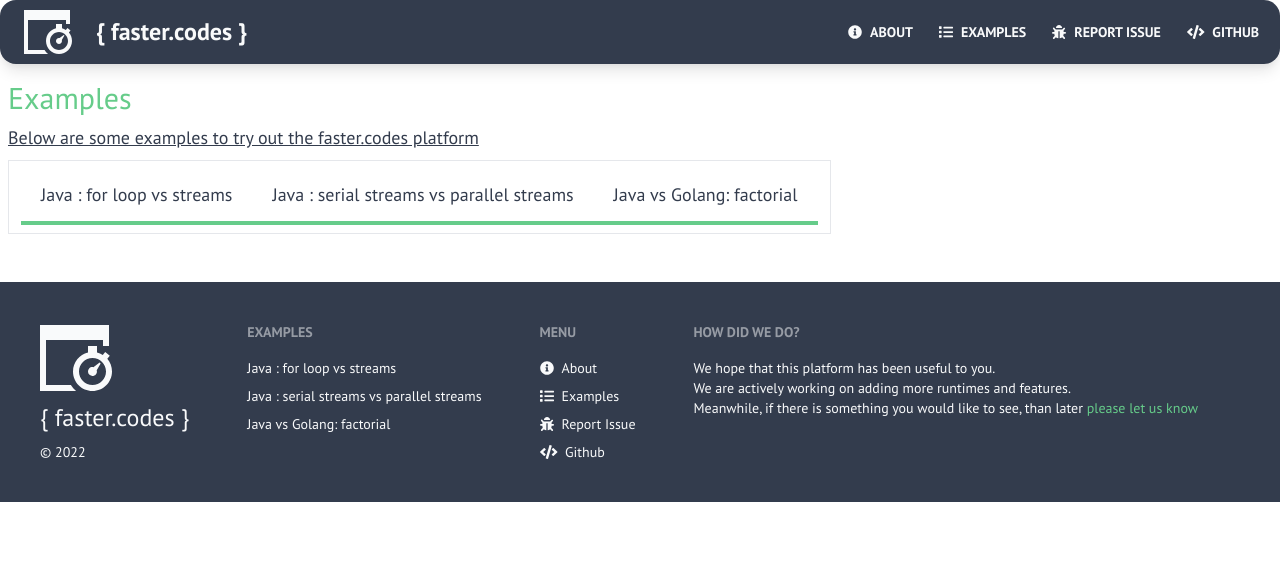
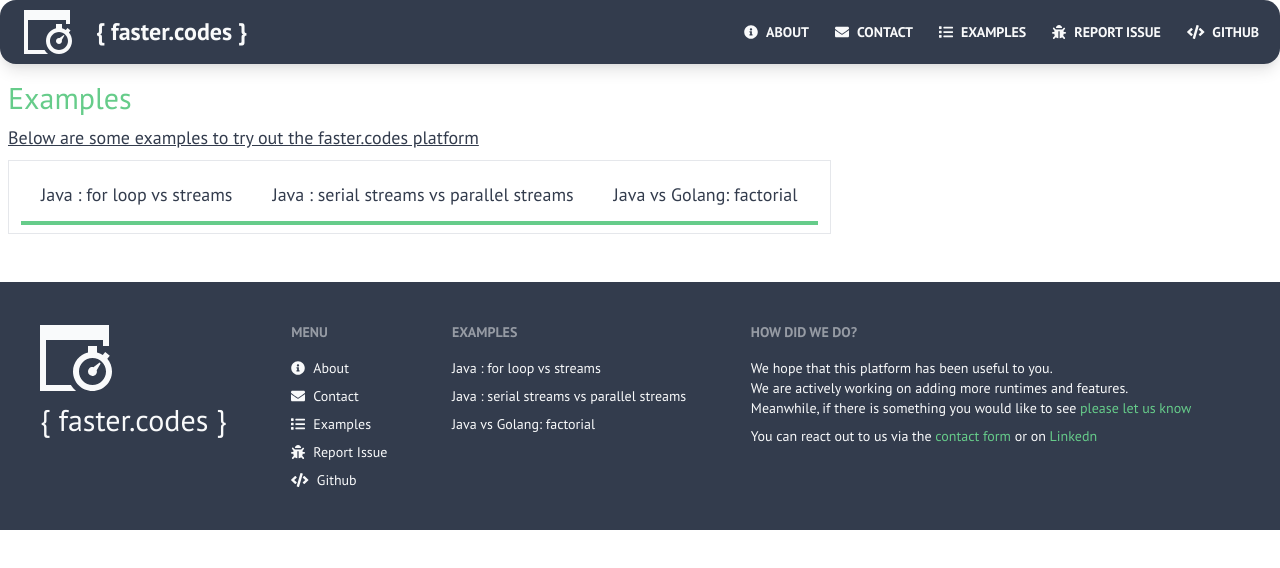
Before and after one commit to anuragashok/faster.codes, a Next.js app in the folder web/: page /examples in a window 1280 px wide. Shown: the top 568 px of the page. Built offline with nearby package versions, Linux system fonts and the light colour scheme.

Commit message:
add more info and links

```diff
--- a/web/components/Dropdown.tsx
+++ b/web/components/Dropdown.tsx
@@ -64,6 +64,11 @@ const DropDown: React.FC<Props> = ({ lang, onChange }) => {
                 </li>
               );
             })}
+            <li>
+              <a className="p-0.5 opacity-60">
+                Support for more runtimes coming soon
+              </a>
+            </li>
           </ul>
         )}
       </div>
--- a/web/components/Footer.tsx
+++ b/web/components/Footer.tsx
@@ -7,6 +7,7 @@ import {
   faList,
   faBug,
   faCode,
+  faEnvelope,
 } from "@fortawesome/free-solid-svg-icons";
 
 const Footer: React.FC = () => {
@@ -28,23 +29,13 @@ const Footer: React.FC = () => {
                 >
                   <path d="M16 10.174v-2.174h3v2.174c.689.163 1.335.436 1.92.799l.816-.973 1.532 1.286-.83.989c.974 1.137 1.562 2.613 1.562 4.225 0 3.587-2.913 6.5-6.5 6.5s-6.5-2.913-6.5-6.5c0-3.071 2.135-5.648 5-6.326zm7-9.174v7h-2v-2h-19v15h8.289c.472.754 1.059 1.429 1.736 2h-12.025v-22h23zm-5.5 11c2.484 0 4.5 2.016 4.5 4.5s-2.016 4.5-4.5 4.5-4.5-2.016-4.5-4.5 2.016-4.5 4.5-4.5zm2.368 1.49l-2.076 1.562c-.503-.103-1.045.051-1.413.461-.548.615-.496 1.558.119 2.107.614.55 1.558.497 2.107-.117.367-.412.459-.967.3-1.456l1.303-2.255-.34-.302z" />
                 </svg>
-                <p className="text-2xl mt-2">
+                <p className="text-3xl mt-2">
                   &#123;&nbsp;faster.codes&nbsp;&#125;
                 </p>
               </a>
             </Link>
-            <p>&copy; 2022</p>
           </div>
-          <div>
-            <span className="footer-title">Examples</span>
-            {examples.map((v) => {
-              return (
-                <Link href={v.link}>
-                  <a className="link link-hover">{v.title}</a>
-                </Link>
-              );
-            })}
-          </div>
+
           <div>
             <span className="footer-title">Menu</span>
             <a href="/about">
@@ -54,13 +45,26 @@ const Footer: React.FC = () => {
               />
               About
             </a>
-            <a href="/examples">
+            <a
+              href="https://forms.gle/U4ZrUXwT9GCfFKcv6"
+              target="_blank"
+              rel="noreferrer"
+            >
               <FontAwesomeIcon
                 className="inline-block w-5 mr-2 stroke-current align-middle"
-                icon={faList}
+                icon={faEnvelope}
               />
-              Examples
+              Contact
             </a>
+            <Link href="/examples">
+              <a>
+                <FontAwesomeIcon
+                  className="inline-block w-5 mr-2 stroke-current align-middle"
+                  icon={faList}
+                />
+                Examples
+              </a>
+            </Link>
             <a
               href="https://github.com/anuragashok/faster.codes/issues/new"
               target="_blank"
@@ -72,7 +76,11 @@ const Footer: React.FC = () => {
               />
               Report Issue
             </a>
-            <a href="/examples" target="_blank" rel="noreferrer">
+            <a
+              href="https://github.com/anuragashok/faster.codes"
+              target="_blank"
+              rel="noreferrer"
+            >
               <FontAwesomeIcon
                 className="inline-block w-5 mr-2 stroke-current align-middle"
                 icon={faCode}
@@ -81,11 +89,21 @@ const Footer: React.FC = () => {
             </a>
           </div>
           <div>
+            <span className="footer-title">Examples</span>
+            {examples.map((v) => {
+              return (
+                <Link key={v.title} href={v.link}>
+                  <a className="link link-hover">{v.title}</a>
+                </Link>
+              );
+            })}
+          </div>
+          <div>
             <span className="footer-title">How did we do?</span>
             <p>
               We hope that this platform has been useful to you. <br /> We are
               actively working on adding more runtimes and features. <br />{" "}
-              Meanwhile, if there is something you would like to see, than later{" "}
+              Meanwhile, if there is something you would like to see{" "}
               <a
                 className="link link-hover link-primary"
                 href="https://github.com/anuragashok/faster.codes/issues/new"
@@ -93,35 +111,25 @@ const Footer: React.FC = () => {
                 please let us know
               </a>
             </p>
-
-            <a className="link link-hover">&nbsp;</a>
+            <p>
+              You can react out to us via the{" "}
+              <a
+                href="https://forms.gle/U4ZrUXwT9GCfFKcv6"
+                className="link link-hover link-primary"
+              >
+                contact form
+              </a>{" "}
+              or on{" "}
+              <a
+                href="https://www.linkedin.com/in/anurag-ashok/"
+                className="link link-hover link-primary"
+              >
+                Linkedn
+              </a>
+            </p>
           </div>
         </footer>
       </div>
-      {/* <footer className="p-10 footer bg-neutral text-neutral-content footer-center mt-4">
-        <div className="grid grid-flow-col gap-4">
-          <a>Examples: </a>
-          <Link href="/?runId=31nq">
-            <a className="link">for-loop vs streams</a>
-          </Link>
-          <Link href="/?runId=31nr">
-            <a className="link">parallel vs serial streams</a>
-          </Link>
-        </div>
-        <div className="grid grid-flow-col gap-4 grid-1">
-          <div>
-            <p className="text-lg mb-4">
-              This app was created as an entry to the{" "}
-              <a
-                className="link"
-                href="https://blog.cloudflare.com/developer-summer-challenge/"
-              >
-                Cloudflare Developer Summer Challenge.
-              </a>
-            </p>
-          </div>
-        </div>
-      </footer> */}
     </>
   );
 };
--- a/web/components/Header.tsx
+++ b/web/components/Header.tsx
@@ -4,6 +4,7 @@ import {
   faCode,
   faList,
   faBug,
+  faEnvelope,
 } from "@fortawesome/free-solid-svg-icons";
 import Link from "next/link";
 
@@ -46,13 +47,29 @@ const Header: React.FC = () => {
               </a>
             </div>
             <div className="text-right items-stretch inline-block">
-              <a className="btn btn-ghost btn-sm rounded-btn" href="/examples">
+              <a
+                className="btn btn-ghost btn-sm rounded-btn"
+                href="https://forms.gle/U4ZrUXwT9GCfFKcv6"
+                target="_blank"
+                rel="noreferrer"
+              >
                 <FontAwesomeIcon
                   className="inline-block w-5 mr-2 stroke-current align-middle"
-                  icon={faList}
+                  icon={faEnvelope}
                 />
-                Examples
+                Contact
               </a>
+            </div>
+            <div className="text-right items-stretch inline-block">
+              <Link href="/examples">
+                <a className="btn btn-ghost btn-sm rounded-btn">
+                  <FontAwesomeIcon
+                    className="inline-block w-5 mr-2 stroke-current align-middle"
+                    icon={faList}
+                  />
+                  Examples
+                </a>
+              </Link>
             </div>
             <div className="text-right items-stretch inline-block">
               <a
@@ -71,7 +88,7 @@ const Header: React.FC = () => {
             <div className="text-right items-stretch inline-block">
               <a
                 className="btn btn-ghost btn-sm rounded-btn"
-                href="/examples"
+                href="https://github.com/anuragashok/faster.codes"
                 target="_blank"
                 rel="noreferrer"
               >
--- a/web/pages/index.tsx
+++ b/web/pages/index.tsx
@@ -122,7 +122,6 @@ const Home: React.FC = () => {
             </p>
           </div>
         </div>
-
         <div className="flex flex-row w-full">
           <div className="grid flex-grow my-6 bordered border-primary-content  rounded-box place-items-center flex-1 indicator">
             <CodeEditor
```
Also changed, not shown: 1 other file (tests, documents, lock files or other folders).
